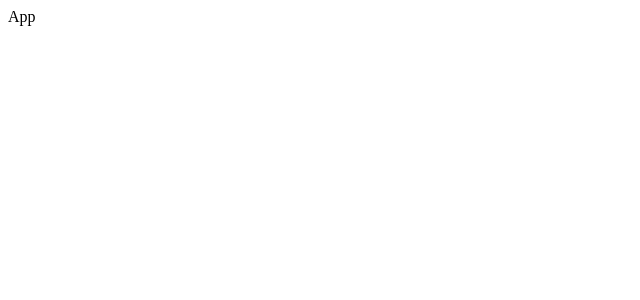
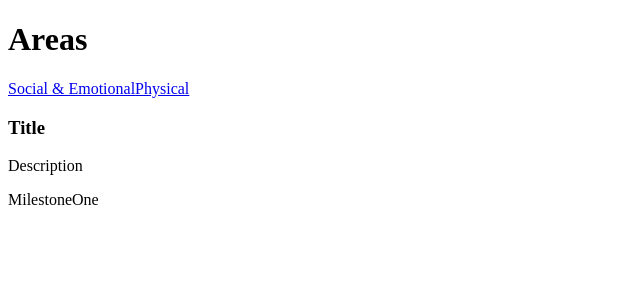
Before and after one commit to YairFernando67/baby_milestone_app, a React (Create React App) app: page /physical in a window 1280 px wide. Shown: the top 300 px of the page, without its empty margins (0-640 px from the left). Built offline with nearby package versions, Linux system fonts and the light colour scheme.

Commit message:
Adding the BrowserRouter to the app component

```diff
--- a/src/Components/App.js
+++ b/src/Components/App.js
@@ -1,12 +1,18 @@
 import React, { Component } from 'react'
+import MilestoneOne from './MilestoneOne'
+import MilestoneTwo from './MilestoneTwo'
 import Header from './Header'
-import { BrowserRouter as Router, Route } from 'react-router-dom'
+import { Route, BrowserRouter } from 'react-router-dom'
 
 export class App extends Component {
   render() {
     return (
       <div>
-        App
+        <BrowserRouter>
+          <Header />
+          <Route path="/" exact component={MilestoneTwo} />
+          <Route path="/physical" exact component={MilestoneOne} />
+        </BrowserRouter>
       </div>
     )
   }
--- /dev/null
+++ b/src/Components/MilestoneOne.js
@@ -0,0 +1,13 @@
+import React, { Component } from 'react'
+
+export class MilestoneOne extends Component {
+  render() {
+    return (
+      <div>
+        MilestoneOne
+      </div>
+    )
+  }
+}
+
+export default MilestoneOne
--- /dev/null
+++ b/src/Components/MilestoneTwo.js
@@ -0,0 +1,13 @@
+import React, { Component } from 'react'
+
+export class MilestoneTwo extends Component {
+  render() {
+    return (
+      <div>
+        MilestoneTwo
+      </div>
+    )
+  }
+}
+
+export default MilestoneTwo
```
